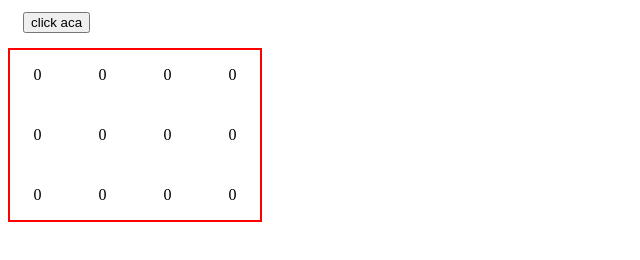
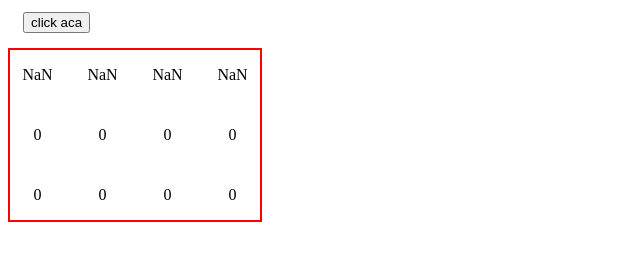
Before and after one commit to caBreRaS14/calculadora-matriz, a website: page index.html in a window 1280 px wide. Both pictures are taken after a click on the button "click aca". Shown: the part 148-408 px from the top of the page, 0-640 px from the left. Drawn offline with nearby package versions, Linux system fonts and the light colour scheme.

Commit message:
cambios agregados --bucles para iterar y agregar los elemetos a nuestra mastris falta crear una funcion para que la mastris se vaya mostrando por pantalla

```diff
--- a/codigo.js
+++ b/codigo.js
@@ -7,51 +7,71 @@ let numeros = [];
 const mostrar = document.querySelector("#solve");
 
 mostrar.addEventListener("click", ()=>{
-    const mos = document.createElement("P");
-    // const textIt = document.createTextNode(input.value);
-    // mos.appendChild(textIt);
-    // aca.appendChild(mos)
-    let inputs = document.querySelectorAll('input[type="number"]');
 
-    for (let i = 0; i<12; i++){
+    const aca = document.querySelector(".aca");
+    const item = document.createElement("DIV");
+    item.classList.add("mi-clase");
+    aca.appendChild(item);
 
-        let input = inputs[i];
-        let res = input.value
-        let res1 = Number(res)
+    const miClase = document.querySelector(".mi-clase");
+
+    const fragmento = document.createDocumentFragment();
+
+    let k = 0;
+
+    let ResData;
 
 
-        const mos = document.createElement("P");
-        const textIt = document.createTextNode(res1);
-        mos.appendChild(textIt);
-        aca.appendChild(mos);
-
-        numeros.push(Number(res1));
-
-
+    let inputs = document.querySelectorAll('input[type="number"]');
+    let arrayAns = [[],[],[]];
+    let newArray = [];
+    for(let i = 0; i<inputs.length; i++){
+        let input = inputs[i];
+        newArray.push(Number(input.value));
     }
 
-    for (let i = 0; i<4; i++){
+    for(let i = 0; i<3;i++){
+        for(let j=0; j<4; j++){
+            arrayAns[i].splice(j,0,newArray[k]);
+            k=k+1;
+        }
+    }
 
-        let div = numeros[0];
-        let ResDiv = numeros[i]/div;
+    const res = arrayAns[0][0];
 
-        let decimal = new Fraction(ResDiv);
-        //asdasdsd
+    //Primera divicion del primer elemento --falta limitarlo
+    //para cuando el valor sea 0 o 1;
 
-        const mos = document.createElement("P");
-        const textIt = document.createTextNode(decimal);
-        mos.appendChild(textIt);
-        aca.appendChild(mos);
-        let NewArray = [];
-        NewArray.push(Number(decimal));
+    for (let i = 0; i <4; i++){
+        arrayAns[0][i] = arrayAns[0][i]/res;
+        console.log(arrayAns);
+    }
+
+    //Imprime por pantalla la primera operacion
+
+    for (let i = 0; i <3; i++){
+        for (let j = 0; j <4; j++){
+            ResData = arrayAns[i][j];
+            const Listado = document.createElement("P");
+            Listado.innerHTML = ResData;
+            fragmento.appendChild(Listado);
+        }
+    }
+
+    const OperFirst = (arrayAns[1][0]*(-1));
+
+    for (let i = 0; i <4; i++){
+        ResData = (OperFirst*arrayAns[0][i])+arrayAns[1][i];
+        console.log(ResData);
     }
 
 
 
 
+    miClase.appendChild(fragmento);
 
+    console.log(arrayAns);
 
-    console.log(numeros);
-
+    console.log(newArray);
 
 });
--- a/estilo.css
+++ b/estilo.css
@@ -21,7 +21,7 @@ input[type=number]::-webkit-outer-spin-button {
     margin: 0;
 }
 
-.aca{
+.mi-clase{
     display: grid;
     place-items: center;
     grid-gap: 10px;
--- a/index.html
+++ b/index.html
@@ -5,7 +5,7 @@
     <meta name="viewport" content="width=device-width, initial-scale=1.0">
     <link rel="stylesheet" href="estilo.css">
     <title>Document</title>
-    <script src="https://cdn.jsdelivr.net/npm/fraction.js/fraction.min.js"></script>
+    <script src="https://cdn.jsdelivr.net/npm/fraction.js@4/dist/fraction.min.js"></script>
 </head>
 <body>
     <div class="container ">
```
Also changed, not shown: 1 other file.
